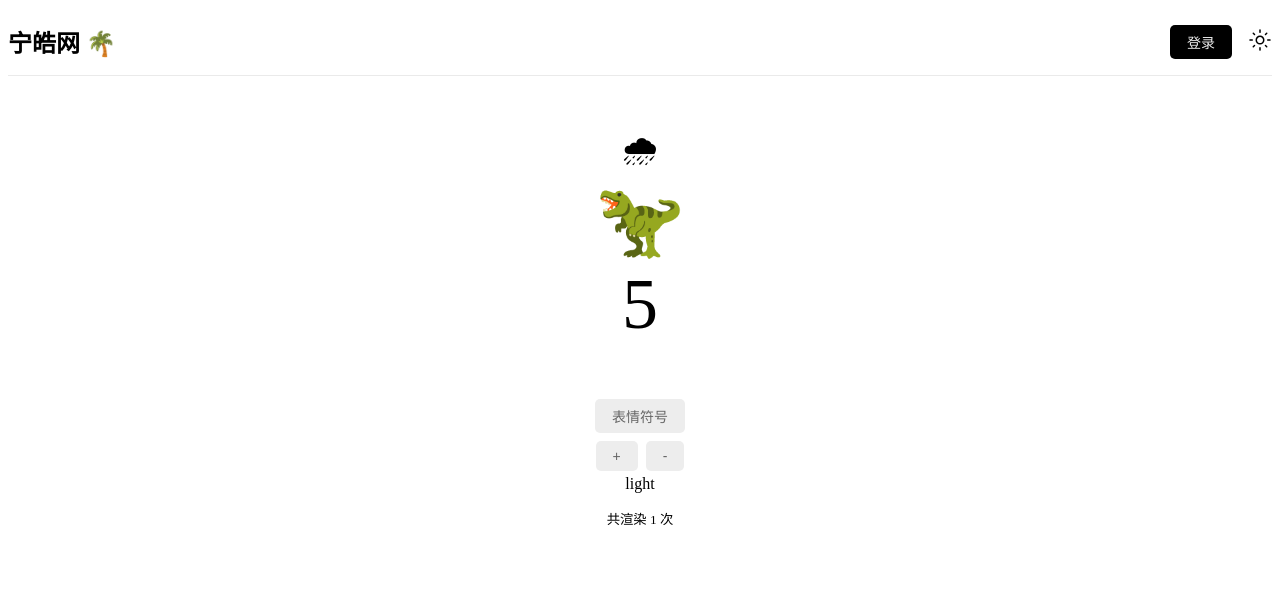
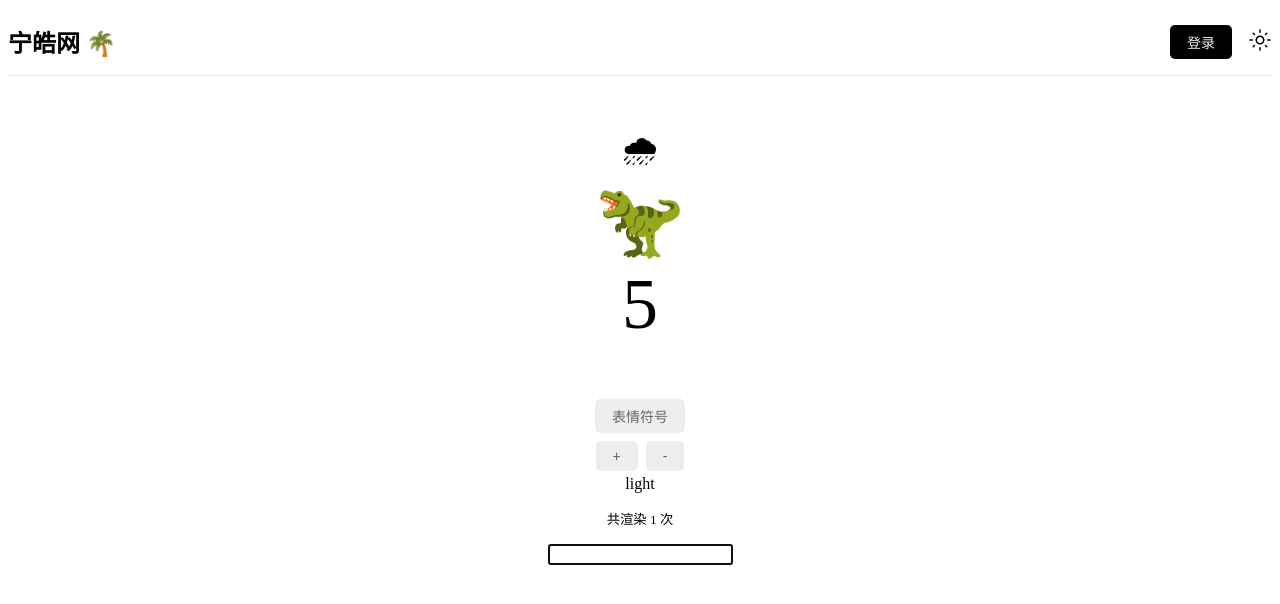
Before and after one commit to ninghao/ninghao-react-w22, a React (Create React App) app: page / in a window 1280 px wide. Shown: the top 604 px of the page. Built offline with nearby package versions, Linux system fonts and the light colour scheme.

Commit message:
在 React 函数式组件里使用 Ref 对象引用页面元素

```diff
--- a/src/app/hook/app-hook.tsx
+++ b/src/app/hook/app-hook.tsx
@@ -93,6 +93,13 @@ const AppHook = (props: AppHookProps) => {
   const renderCount = useRef(0);
   renderCount.current = renderCount.current + 1;
 
+  const textInput = useRef<HTMLInputElement>(null);
+
+  useEffect(() => {
+    console.log('textInput: ', textInput.current);
+    textInput.current!.focus();
+  });
+
   return (
     <div className={`app-hook ${theme}`}>
       <h1>
@@ -109,6 +116,9 @@ const AppHook = (props: AppHookProps) => {
           <small>共渲染 {renderCount.current} 次</small>
         </p>
       </div>
+      <div>
+        <input type="text" ref={textInput} />
+      </div>
     </div>
   );
 };
```
